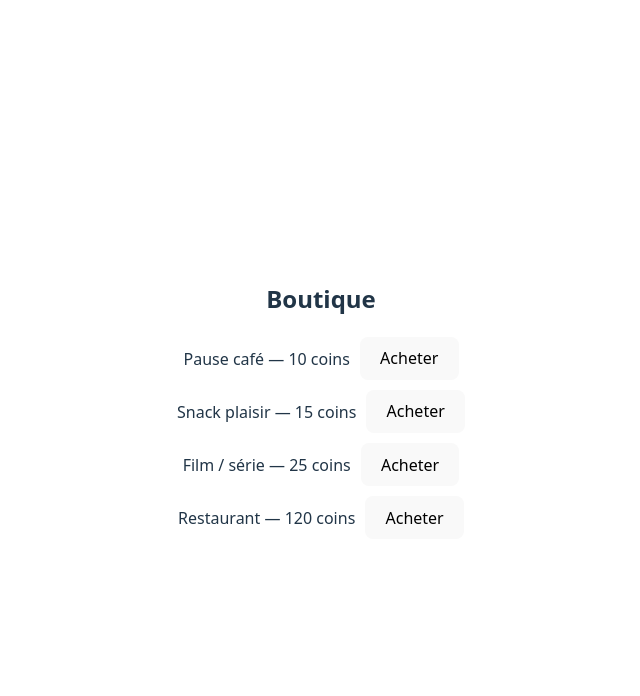
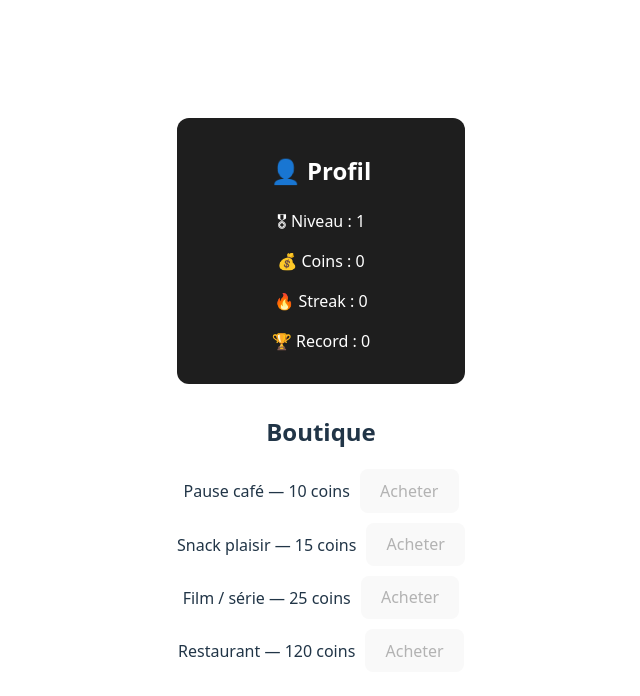
Before and after one commit to CaliCode42/Game-of-Life, a React (Vite) app: page /shop in a window 1280 px wide. Shown: the top 696 px of the page, without its empty margins (319-959 px from the left). Built offline with nearby package versions, Linux system fonts and the light colour scheme.

Commit message:
fixed the problem with the pages. Now each page can access to the shared data

```diff
--- a/src/App.jsx
+++ b/src/App.jsx
@@ -1,22 +1,80 @@
 import { useState } from 'react'
-import reactLogo from './assets/react.svg'
-import viteLogo from '/vite.svg'
 import './App.css'
 import { BrowserRouter as Router, Routes, Route } from "react-router-dom"
-import Home from "./pages/Home";
+import Home from "./pages/Home"
 import DailyTasks from "./pages/DailyTasks"
 import RewardShop from "./pages/RewardShop"
 
 function App() {
+
+  const [coins, setCoins] = useState(() => {
+    const saved = localStorage.getItem("lifeRPG_coins")
+    return saved ? Number(saved) : 0
+  })
+
+  const [totalXp, setTotalXp] = useState(() => {
+    const saved = localStorage.getItem("lifeRPG_totalXp")
+    return saved ? Number(saved) : 0
+  })
+
+  const [streak, setStreak] = useState(() => {
+    const saved = localStorage.getItem("lifeRPG_streak")
+    return saved ? Number(saved) : 0
+  })
+
+  const [bestStreak, setBestStreak] = useState(() => {
+    const saved = localStorage.getItem("lifeRPG_bestStreak")
+    return saved ? Number(saved) : 0
+  })
+
   return (
     <Router>
       <Routes>
-        <Route path="/" element={<Home />} />
-        <Route path="/tasks" element={<DailyTasks />} />
-        <Route path="/shop" element={<RewardShop />} />
+
+        <Route
+          path="/"
+          element={
+            <Home
+              coins={coins}
+              totalXp={totalXp}
+              streak={streak}
+              bestStreak={bestStreak}
+            />
+          }
+        />
+
+        <Route
+          path="/tasks"
+          element={
+            <DailyTasks
+              coins={coins}
+              setCoins={setCoins}
+              totalXp={totalXp}
+              setTotalXp={setTotalXp}
+              streak={streak}
+              setStreak={setStreak}
+              bestStreak={bestStreak}
+              setBestStreak={setBestStreak}
+            />
+          }
+        />
+
+        <Route
+          path="/shop"
+          element={
+            <RewardShop
+              coins={coins}
+              setCoins={setCoins}
+              totalXp={totalXp}
+              streak={streak}
+              bestStreak={bestStreak}
+            />
+          }
+        />
+
       </Routes>
     </Router>
   )
 }
 
-export default App;
+export default App
--- a/src/pages/DailyTasks.jsx
+++ b/src/pages/DailyTasks.jsx
@@ -1,25 +1,20 @@
 import { useState, useEffect } from "react";
 import objectives from "../data/objectives.json";
 
-export default function DailyTasks({ coins, setCoins }) {
+export default function DailyTasks({
+  coins,
+  setCoins,
+  totalXp,
+  setTotalXp,
+  streak,
+  setStreak,
+  bestStreak,
+  setBestStreak
+}) {
+
   const [tasks, setTasks] = useState(() => {
   const saved = localStorage.getItem("lifeRPG_tasks")
   return saved ? JSON.parse(saved) : objectives
-})
-
-  const [totalXp, setTotalXp] = useState(() => {
-  const saved = localStorage.getItem("lifeRPG_totalXp")
-  return saved ? Number(saved) : 0
-})
-
-const [streak, setStreak] = useState(() => {
-  const saved = localStorage.getItem("lifeRPG_streak")
-  return saved ? Number(saved) : 0
-})
-
-const [bestStreak, setBestStreak] = useState(() => {
-  const saved = localStorage.getItem("lifeRPG_bestStreak")
-  return saved ? Number(saved) : 0
 })
 
 const today = new Date().toDateString()
@@ -46,7 +41,7 @@ const getStreakBonus = () => {
   if (streak >= 3) return 1
   return 0
 }
-  const xpPerLevel = 10;
+  const xpPerLevel = 100;
 
   // Calcul automatique du niveau
   const level = Math.floor(totalXp / xpPerLevel) + 1
@@ -89,9 +84,10 @@ const getStreakBonus = () => {
   useEffect(() => {
   localStorage.setItem("lifeRPG_tasks", JSON.stringify(tasks))
   localStorage.setItem("lifeRPG_totalXp", totalXp)
+  localStorage.setItem("lifeRPG_coins", coins)
   localStorage.setItem("lifeRPG_streak", streak)
   localStorage.setItem("lifeRPG_bestStreak", bestStreak)
-}, [tasks, totalXp, streak, bestStreak])
+}, [totalXp, coins, streak, bestStreak])
 
 return (
   <>
--- a/src/pages/Home.jsx
+++ b/src/pages/Home.jsx
@@ -1,7 +1,10 @@
 import { useNavigate } from "react-router-dom"
 
-export default function Home({ coins, setCoins, totalXp, level, streak, bestStreak }) {
+export default function Home({ coins, setCoins, totalXp, streak, bestStreak }) {
   const navigate = useNavigate()
+
+  const xpPerLevel = 100;
+  const level = Math.floor(totalXp / xpPerLevel) + 1;
 
   return (
     <div style={{ maxWidth: 500, margin: "auto" }}>
--- a/src/pages/RewardShop.jsx
+++ b/src/pages/RewardShop.jsx
@@ -1,8 +1,11 @@
 import { useState } from "react";
 import rewardsData from "../data/rewards.json";
 
-export default function RewardShop({ coins, setCoins }) {
+export default function RewardShop({ coins, setCoins, totalXp, streak, bestStreak }) {
   const [rewards, setRewards] = useState(rewardsData);
+
+  const xpPerLevel = 100;
+  const level = Math.floor(totalXp / xpPerLevel) + 1;
 
   const buyReward = (reward) => {
     if (coins >= reward.cost) {
@@ -14,6 +17,23 @@ export default function RewardShop({ coins, setCoins }) {
   };
 
   return (
+	<>
+	<div
+	  style={{
+		background: "#1e1e1e",
+		color: "white",
+		padding: 15,
+		borderRadius: 12,
+		marginBottom: 20
+	  }}
+	>
+	  <h2>👤 Profil</h2>
+	  <p>🎖 Niveau : {level}</p>
+	  <p>💰 Coins : {coins}</p>
+	  <p>🔥 Streak : {streak}</p>
+	  <p>🏆 Record : {bestStreak}</p>
+	</div>
+
     <div style={{ marginTop: 30 }}>
       <h2>Boutique</h2>
 
@@ -32,5 +52,6 @@ export default function RewardShop({ coins, setCoins }) {
         </div>
       ))}
     </div>
+	</>
   );
 }
```
